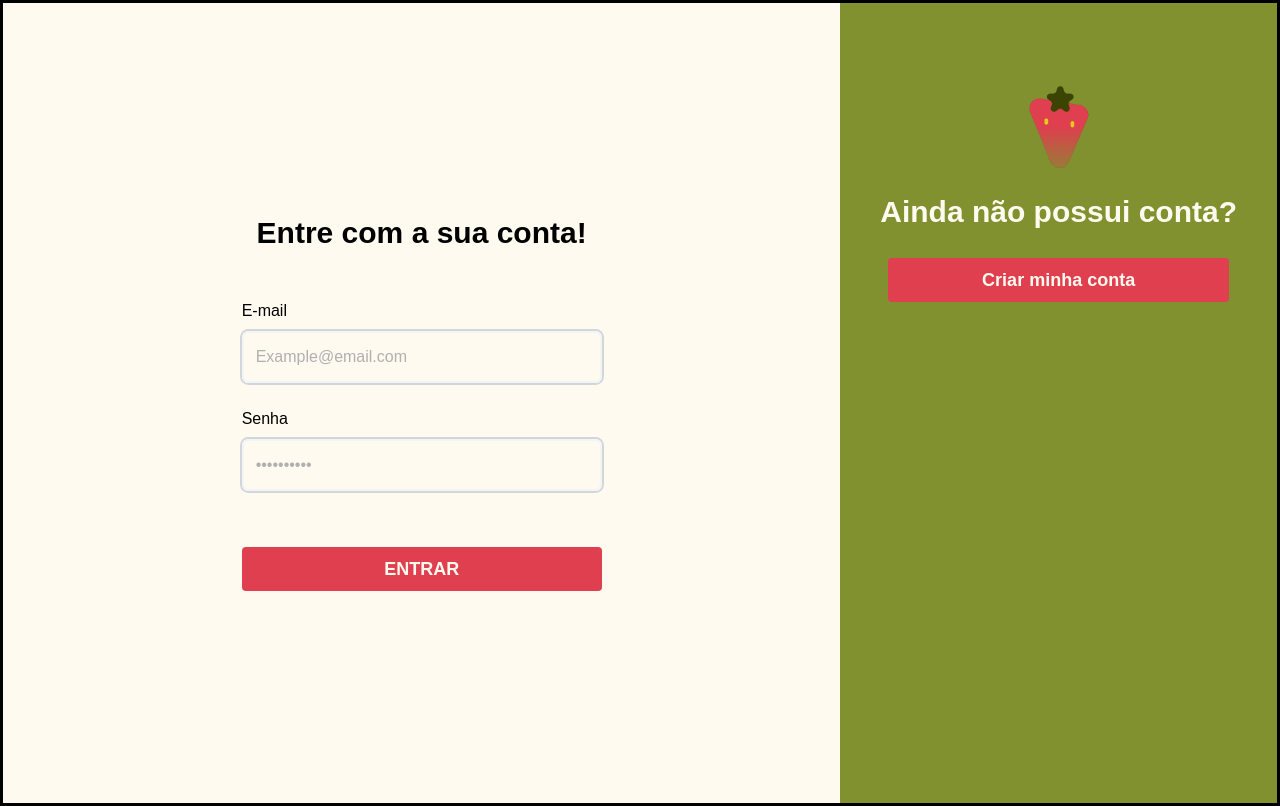
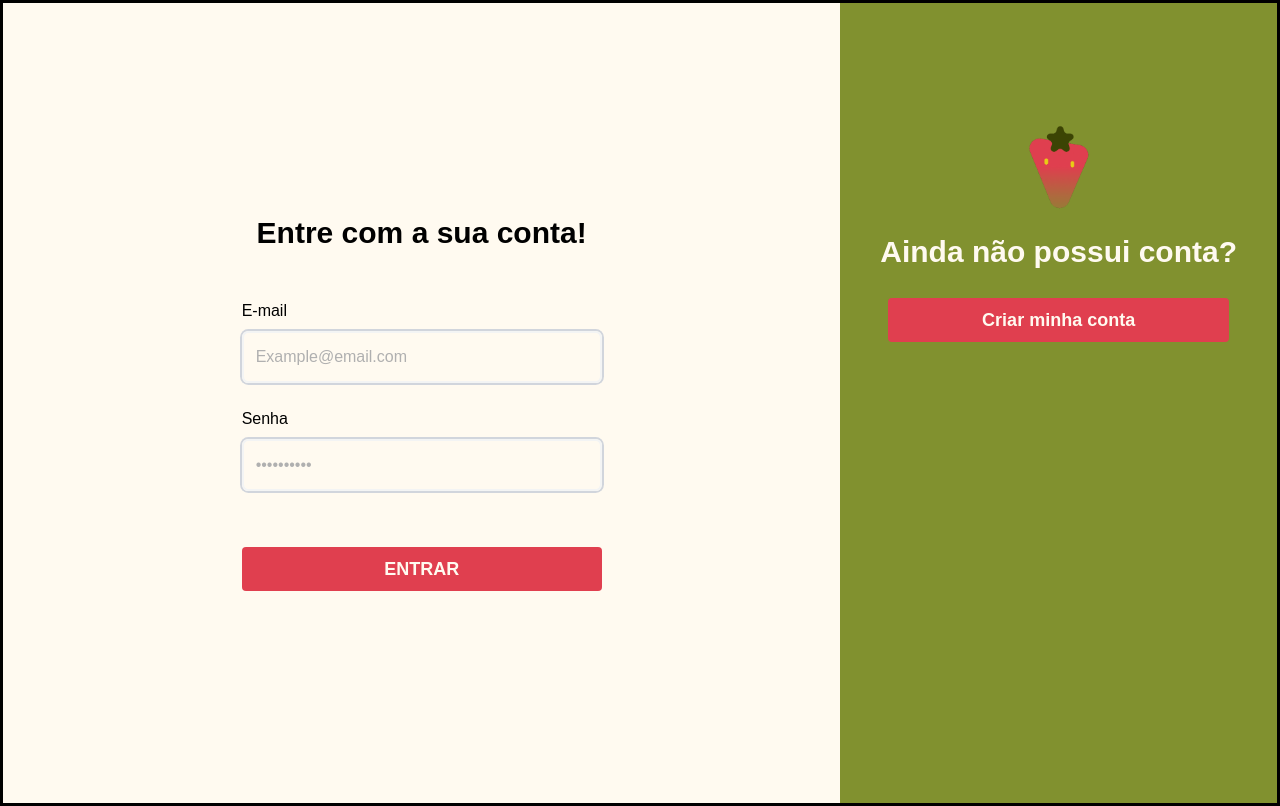
Before and after one commit to ggustavo-souza/rede_social_python, a React (Vite) app in the folder client/: page /login in a window 1280 px wide. Built offline with nearby package versions, Linux system fonts and the light colour scheme; no server answers; a web font is replaced by a local one.

Commit message:
style: ajustando espacamento da seção de registrar

```diff
--- a/client/src/pages/LoginPage.tsx
+++ b/client/src/pages/LoginPage.tsx
@@ -6,7 +6,7 @@ export default function LoginPage() {
         <>
             <main className="flex flex-row border-3 min-h-screen">
                 <LoginForm />
-                <aside className="bg-(--color-tertiary) flex flex-col min-h-screen p-10 py-20">
+                <aside className="bg-(--color-tertiary) flex flex-col min-h-screen p-10 py-30">
                     <img className="mx-auto" src="/image.png" height="70" width="70"></img>
                     <header className="text-(--color-primary) font-semibold text-3xl text-center my-5">
                         <h1>Ainda não possui conta?</h1>
```
